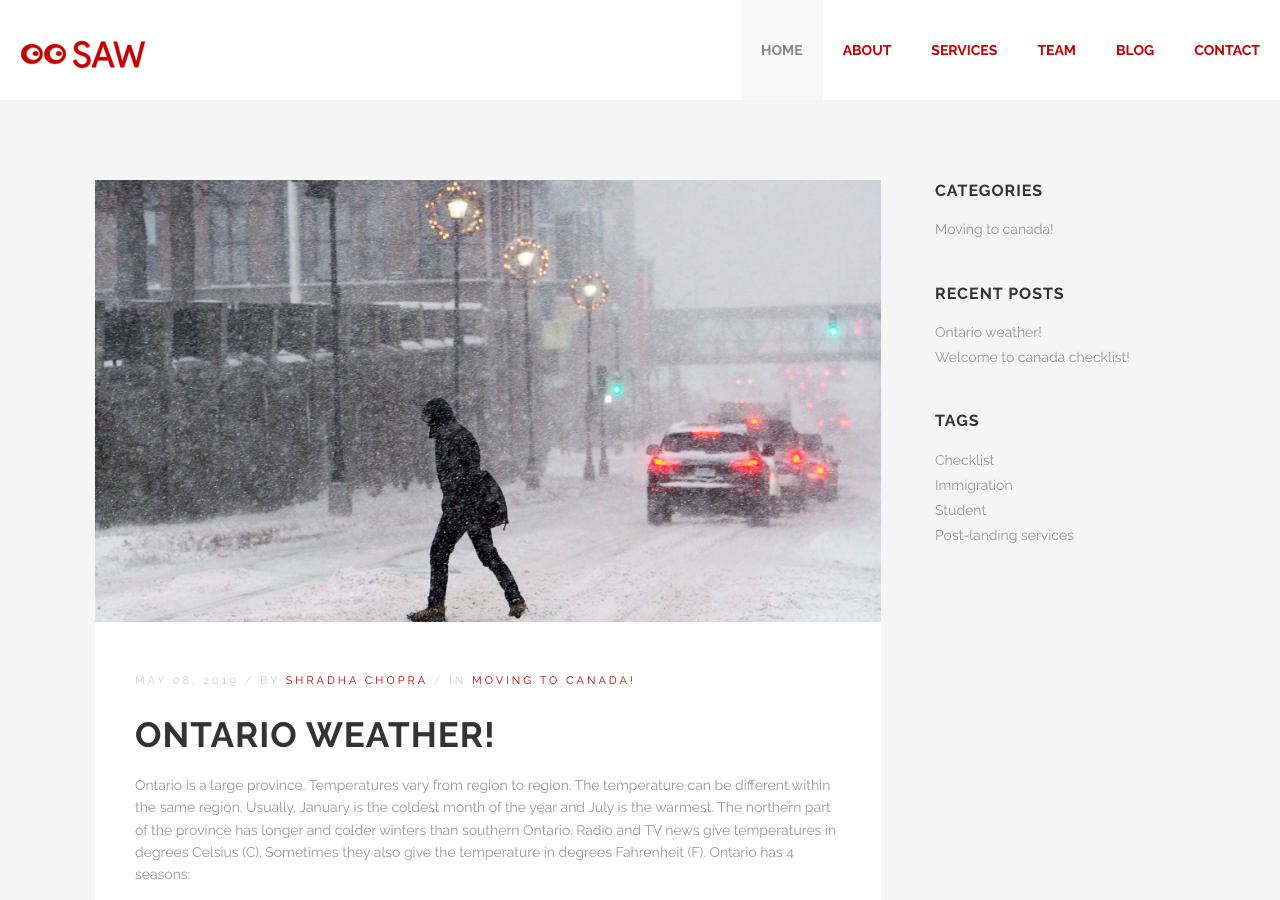
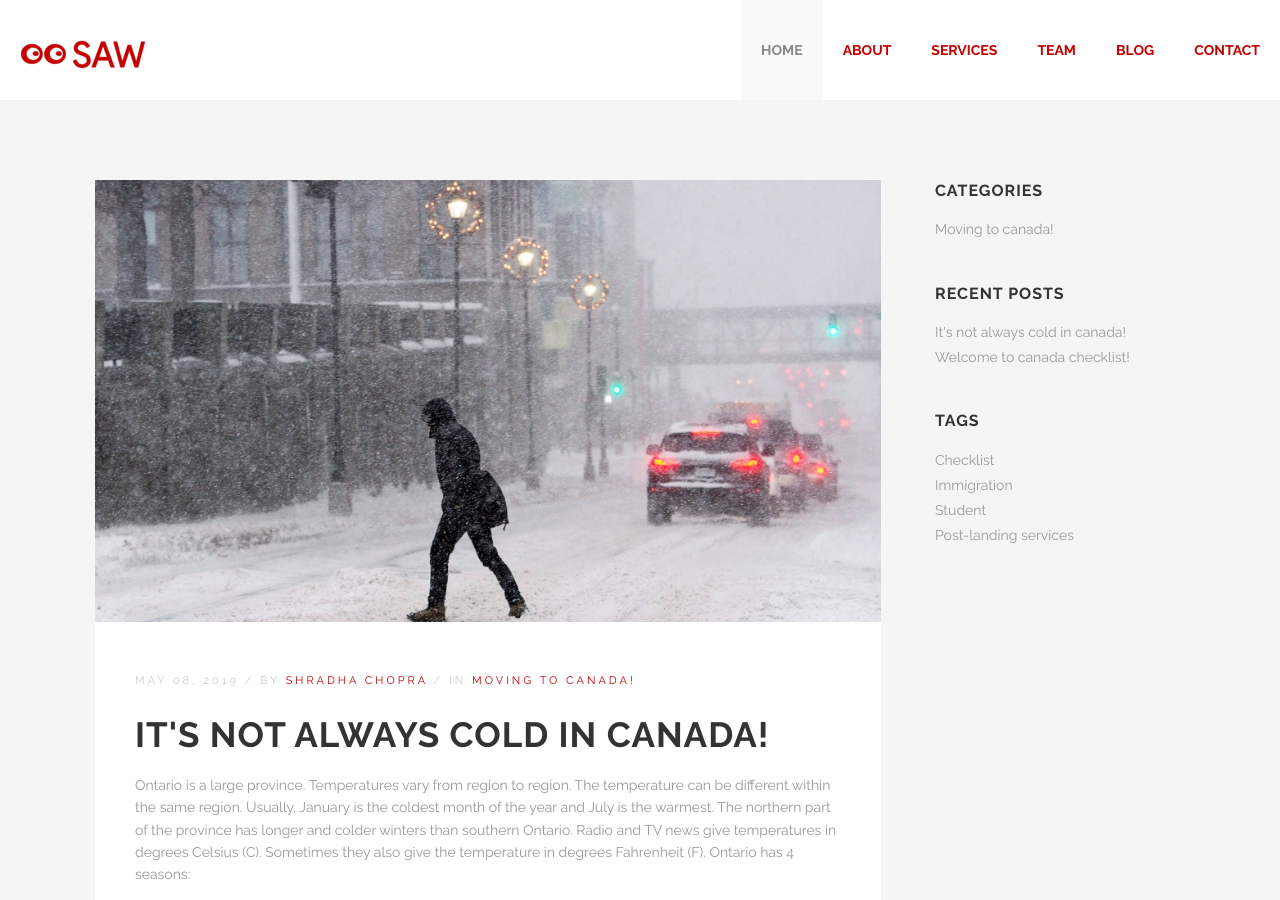
Before and after one commit to prabhav/saw, a Jekyll site: the page built from _posts/2019-05-08-ontario-weather.markdown, in a window 1280 px wide and 900 px high. Built offline with Jekyll 4.4.1, drawn with Linux system fonts in a browser that asks for light colours.

Commit message:
Updated Ontario Weather

```diff
--- a/_posts/2019-05-08-ontario-weather.markdown
+++ b/_posts/2019-05-08-ontario-weather.markdown
@@ -1,5 +1,5 @@
 ---
-title: Ontario Weather!
+title: It's not always Cold in Canada!
 date: 2019-05-08 19:03:00 Z
 categories:
 - Moving to Canada!
@@ -8,9 +8,9 @@ tags:
 - Immigration
 - Student
 - Post-landing Services
-layout: post
 author: Shradha Chopra
 image: "/uploads/image.jpg"
+layout: post
 ---
 
 Ontario is a large province. Temperatures vary from region to region. The temperature can be different within the same region. Usually, January is the coldest month of the year and July is the warmest. The northern part of the province has longer and colder winters than southern Ontario. Radio and TV news give temperatures in degrees Celsius (C). Sometimes they also give the temperature in degrees Fahrenheit (F).
```
